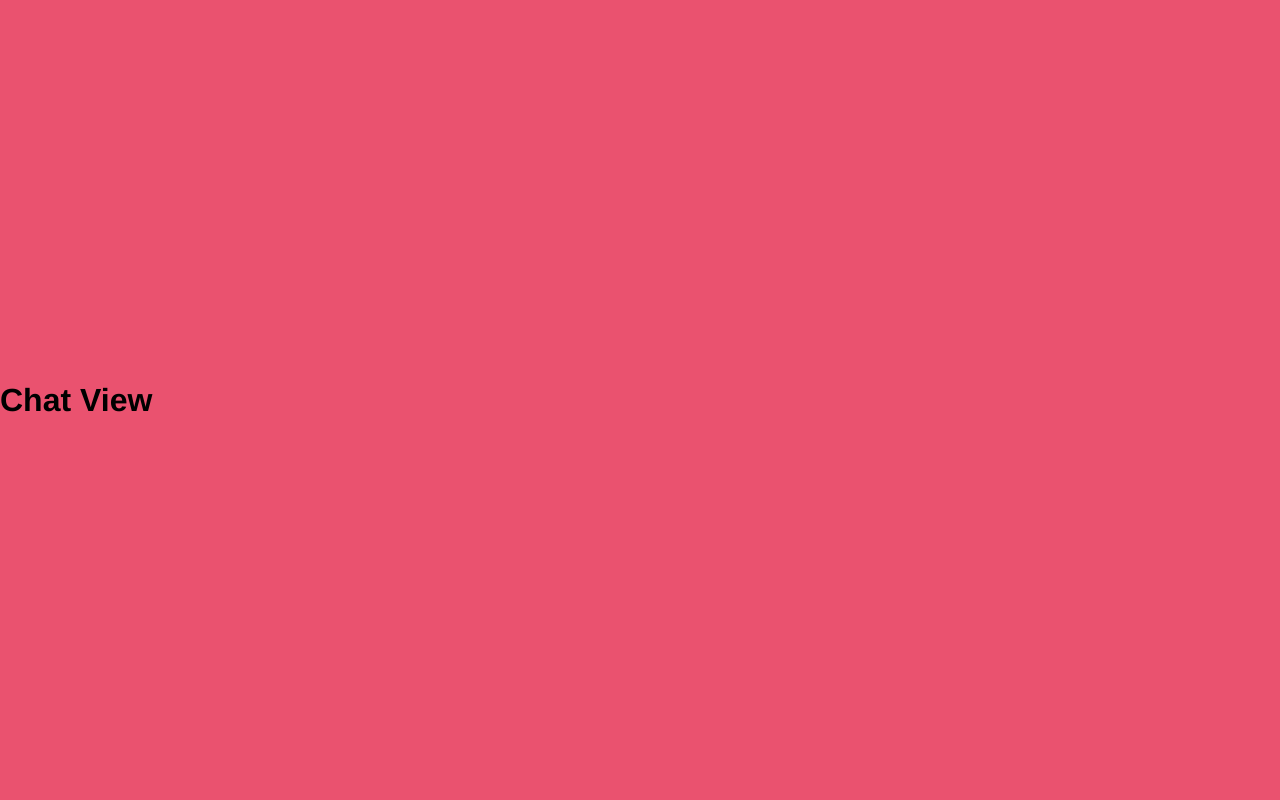
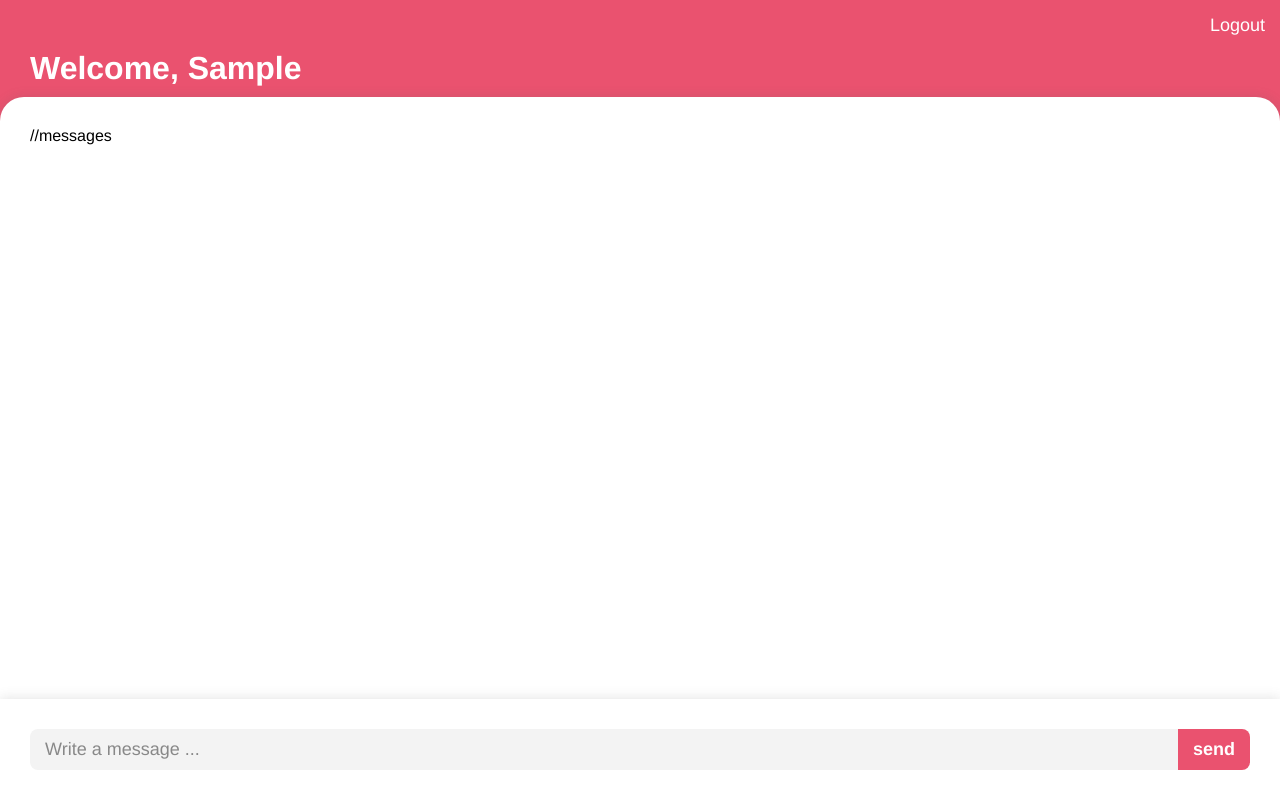
Before and after one commit to ajukadavid/fireChat, a Vue app: page / in a window 1280 px wide. Both pictures are taken after typing "Sample" into the empty fields and a click on the input "login". Built offline with nearby package versions, Linux system fonts and the light colour scheme.

Commit message:
added chat screen

```diff
--- a/src/App.vue
+++ b/src/App.vue
@@ -16,7 +16,19 @@
   </div>
 
   <div class="view chat" v-else>
-    <h1>Chat View</h1>
+    <header>
+      <button class="logout">Logout</button>
+      <h1>Welcome, {{ state.username }}</h1>
+    </header>
+    <section class="chat-box">
+      //messages
+    </section>
+    <footer>
+      <form @submit.prevent="">
+        <input type="text" placeholder="Write a message ..."/>
+        <input type="submit" value="send">
+      </form>
+    </footer>
   </div>
 </template>
 
```
